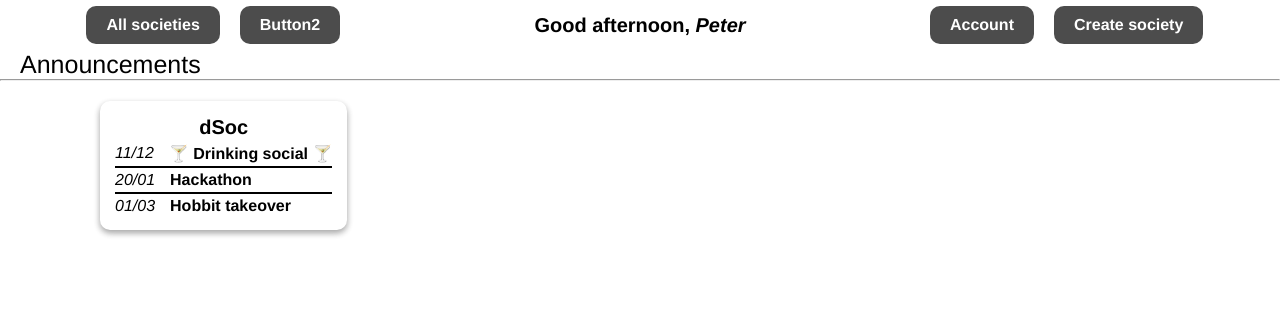
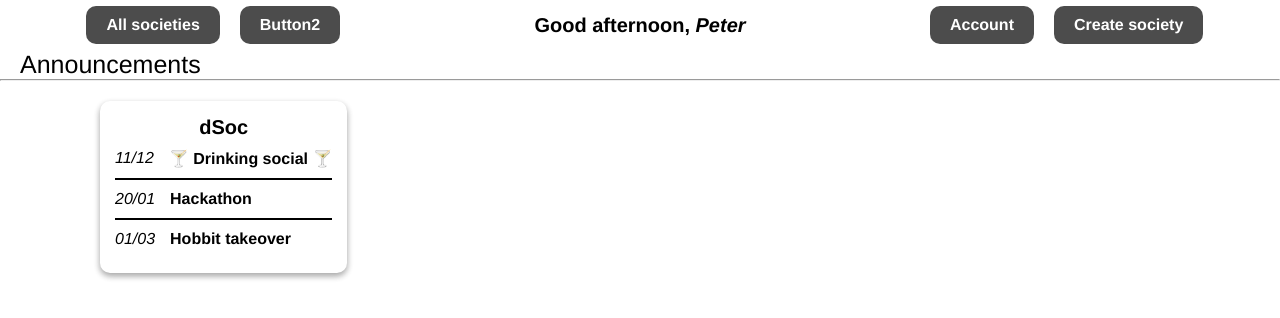
Before and after one commit to GeorgeElsham/simpl, a Vue app in the folder frontend/simpl/: page / in a window 1280 px wide. Shown: the top 318 px of the page. Built offline with nearby package versions, Linux system fonts and the light colour scheme.

Commit message:
add router

```diff
--- a/frontend/simpl/package.json
+++ b/frontend/simpl/package.json
@@ -8,10 +8,12 @@
   },
   "dependencies": {
     "core-js": "^3.6.5",
-    "vue": "^3.0.0"
+    "vue": "^3.0.0",
+    "vue-router": "^4.0.0-0"
   },
   "devDependencies": {
     "@vue/cli-plugin-babel": "~4.5.0",
+    "@vue/cli-plugin-router": "^4.5.15",
     "@vue/cli-service": "~4.5.0",
     "@vue/compiler-sfc": "^3.0.0"
   }
--- a/frontend/simpl/src/App.vue
+++ b/frontend/simpl/src/App.vue
@@ -1,5 +1,5 @@
 <template>
-    <Home />
+    <router-view />
 </template>
 
 <script>
--- a/frontend/simpl/src/components/homepage/Announcements.vue
+++ b/frontend/simpl/src/components/homepage/Announcements.vue
@@ -65,6 +65,8 @@
 .announcement {
     display: flex;
     flex-direction: row;
+    margin-top: 10px;
+    margin-bottom: 10px;
 
 }
 
@@ -90,9 +92,6 @@
     background-color: black;
     /* width: 100%; */
     height: 2px;
-    margin-top: 3px;
-    margin-bottom: 3px;
-
 }
 
 
--- a/frontend/simpl/src/main.js
+++ b/frontend/simpl/src/main.js
@@ -1,4 +1,5 @@
 import { createApp } from 'vue'
 import App from './App.vue'
+import router from './router'
 
-createApp(App).mount('#app')
+createApp(App).use(router).use(router).mount('#app')
--- /dev/null
+++ b/frontend/simpl/src/router/index.js
@@ -0,0 +1,18 @@
+import { createRouter, createWebHistory } from 'vue-router'
+import Home from '../components/homepage/Home.vue'
+
+const routes = [
+  {
+    path: '/',
+    name: 'Home',
+    component: Home
+  },
+
+]
+
+const router = createRouter({
+  history: createWebHistory(process.env.BASE_URL),
+  routes
+})
+
+export default router
```
Also changed, not shown: 1 other file (tests, documents, lock files or other folders).
